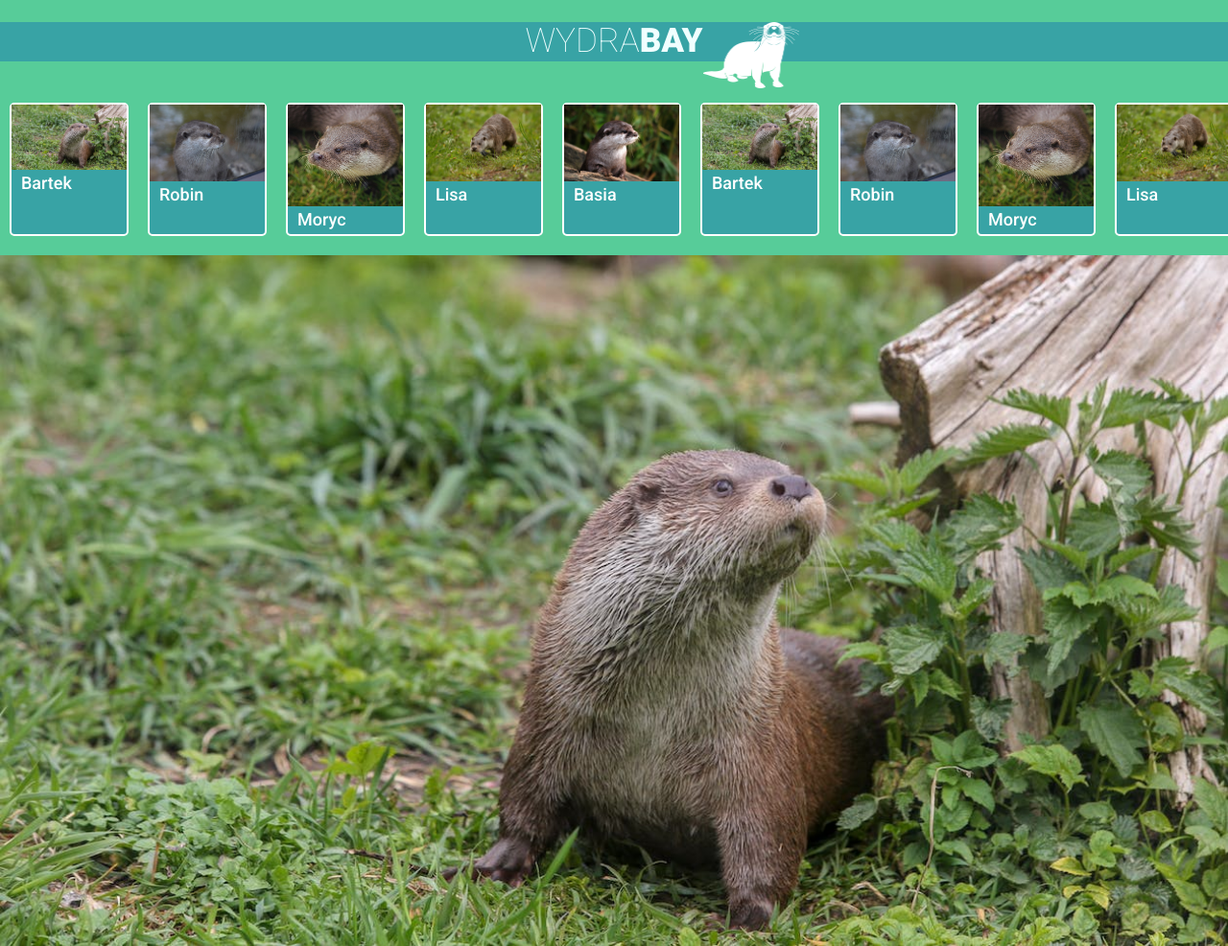
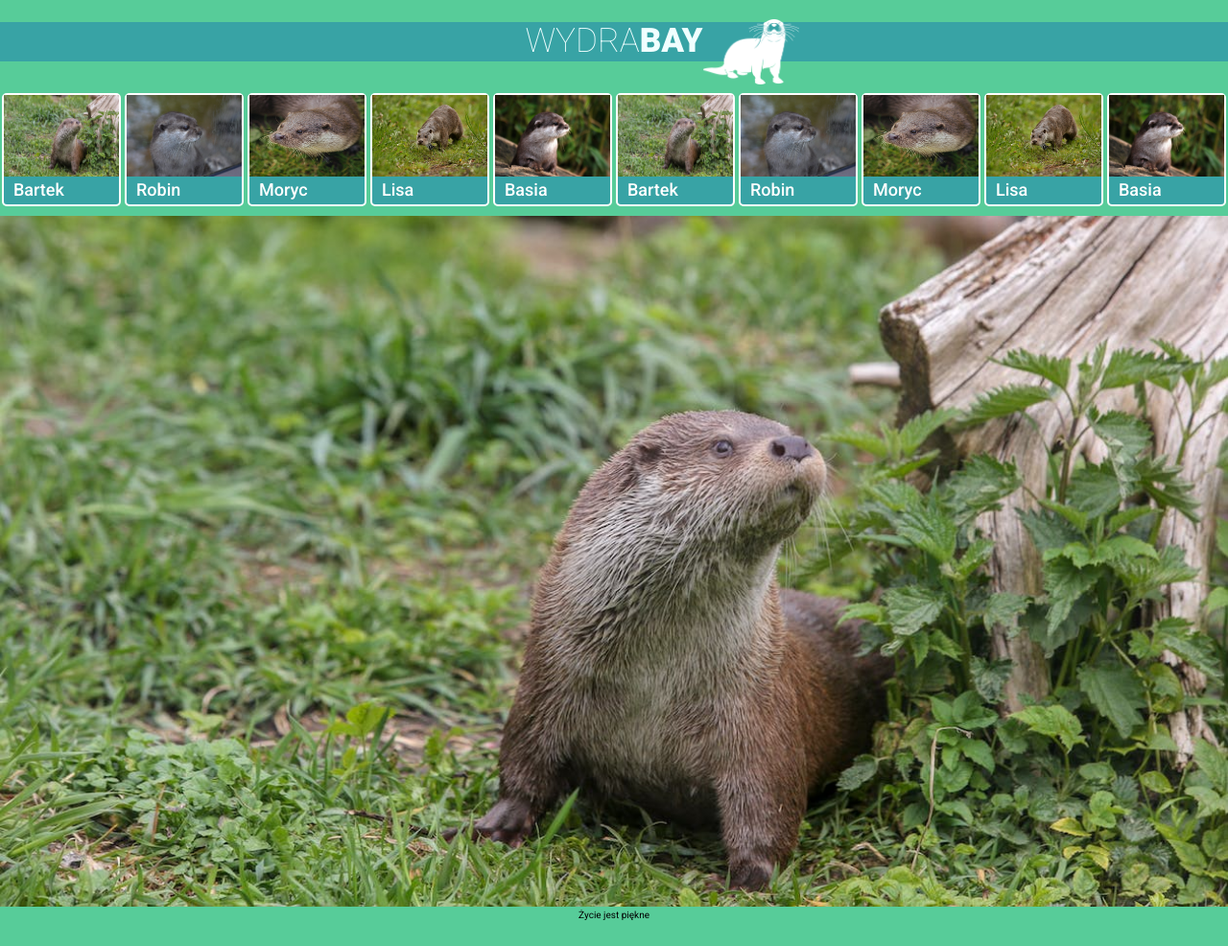
Before and after one commit to JackS86/WydraBay, a website: page index.html in a window 1280 px wide. Shown: the top 986 px of the page at 96% size. After the commit the page ends 959 px from the top, so only its background shows below. Drawn offline with nearby package versions, Linux system fonts and the light colour scheme.

Commit message:
new view list

```diff
--- a/index.html
+++ b/index.html
@@ -27,7 +27,8 @@
     <header class="main_title">
 
         <h1 class="logo">
-            Wydra<span class="ornament-title">Bay</span><img class="logo-icon" src="pictures/2x/Zasób 5@2x.png" alt="wydra-ikona">
+            Wydra<span class="ornament-title">Bay</span><img class="logo-icon" src="pictures/2x/Zasób 5@2x.png"
+                alt="wydra-ikona">
 
         </h1>
 
@@ -109,8 +110,10 @@
         </ul>
 
         <div class="container-large-image">
-            <img class="large-image" src="pictures/Bartek.jpeg" alt="">
-            <span class="title-large-image">Życie jest piękne</span>
+            <div class="border-large-image">
+                <img class="large-image" src="pictures/Bartek.jpeg" alt="">
+                <span class="title-large-image">Życie jest piękne</span>
+            </div>
         </div>
     </main>
 
--- a/style.css
+++ b/style.css
@@ -25,7 +25,7 @@ body {
 .logo-icon {
   width: 100px;
   position: absolute;
-  top: auto;
+  top: 20px;
 }
 
 .ornament-title {
@@ -40,6 +40,7 @@ body {
   font-size: 18px;
   font-weight: 500;
 }
+
 a {
   text-decoration: none;
 }
@@ -57,6 +58,7 @@ a {
   flex: 0 1 auto;
   list-style: none;
   display: flex;
+  align-items: baseline;
   padding: 0;
   white-space: nowrap;
   overflow-x: auto;
@@ -65,6 +67,7 @@ a {
 .obraz-miniatury {
   display: block;
   width: 100%;
+  height: 85px;
 }
 .element-listy {
   display: inline-block;
@@ -75,7 +78,6 @@ a {
   -moz-border-radius: 5px;
   -ms-border-radius: 5px;
   -o-border-radius: 5px;
-  margin: 10px;
   background-color: #38a3a5;
   min-width: 120px;
   max-width: 120px;
@@ -83,6 +85,9 @@ a {
 .container-large-image {
   flex: 1 1 auto;
 }
+.border-large-image {
+  text-align: center;
+}
 
 .large-image {
   width: 100%;
```
